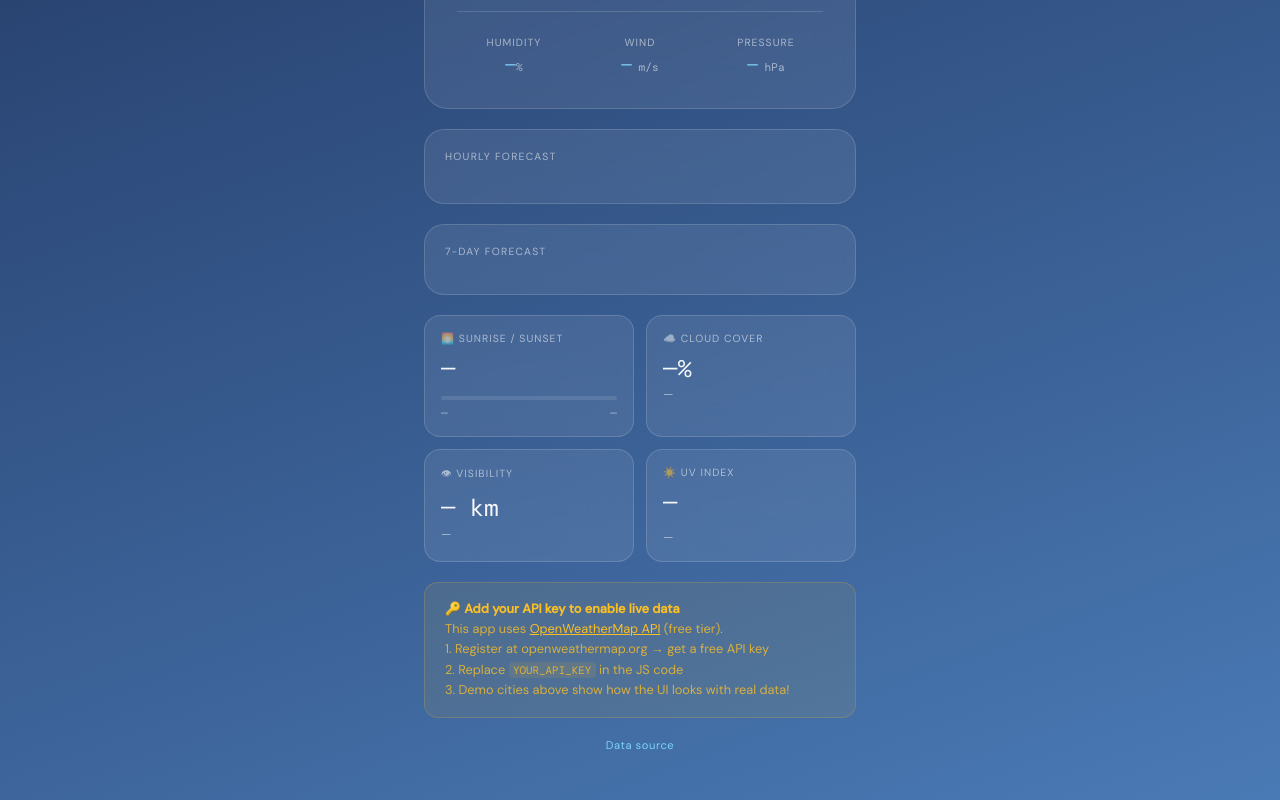
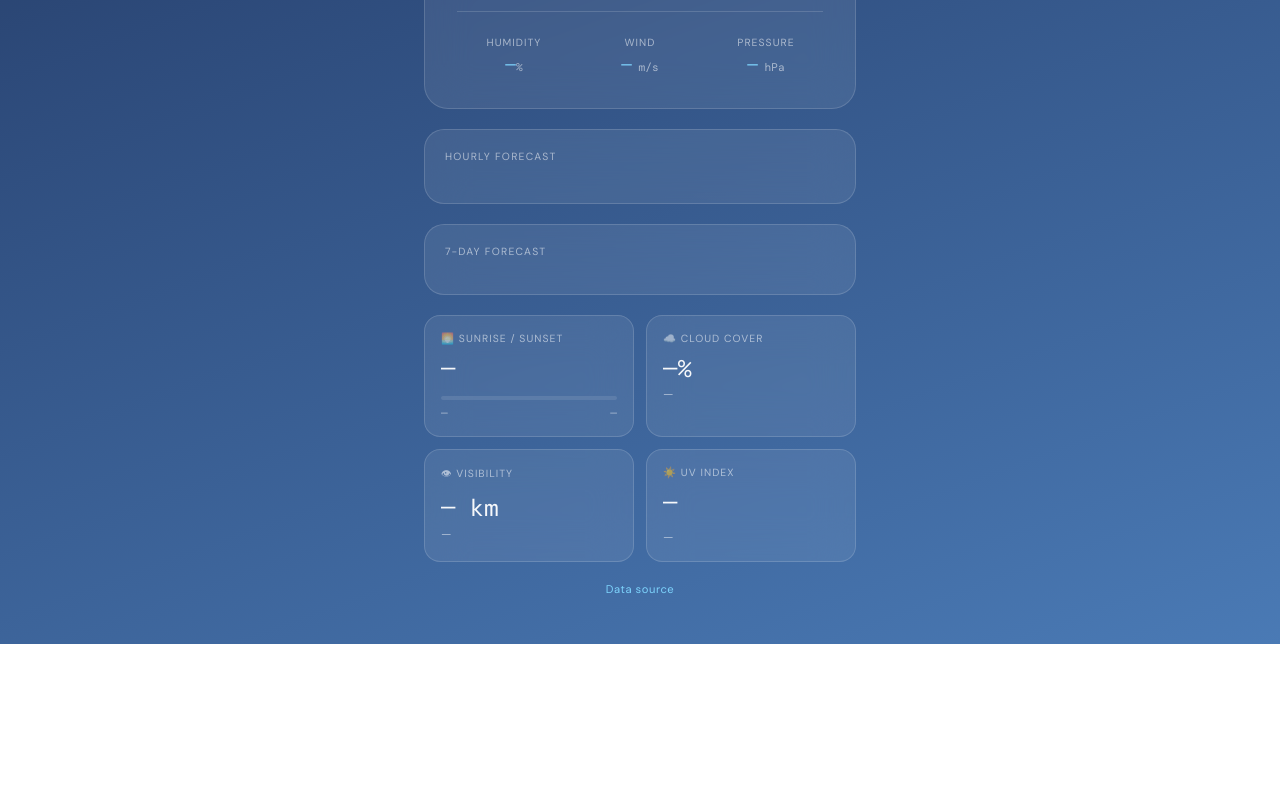
Before and after one commit to TimothySydorchuk/Skysun-Weather-App, a plain HTML site: page index.html in a window 1280 px wide. Shown: the part 611-1411 px from the top of the page. After the commit the page ends 1255 px from the top, so only its background shows below. Drawn offline with nearby package versions, Linux system fonts and the light colour scheme; a web font is replaced by a local one.

Commit message:
Update index.html

```diff
--- a/index.html
+++ b/index.html
@@ -104,14 +104,6 @@
 
   </div>
 
-  <div class="api-note" id="apiNote">
-    <strong>🔑 Add your API key to enable live data</strong><br>
-    This app uses <a href="https://openweathermap.org/api" style="color:#fbbf24;">OpenWeatherMap API</a> (free tier).<br>
-    1. Register at openweathermap.org → get a free API key<br>
-    2. Replace <code>YOUR_API_KEY</code> in the JS code<br>
-    3. Demo cities above show how the UI looks with real data!
-  </div>
-
   <footer>
     <a href="https://openweathermap.org" target="_blank">Data source</a>
   </footer>
```
